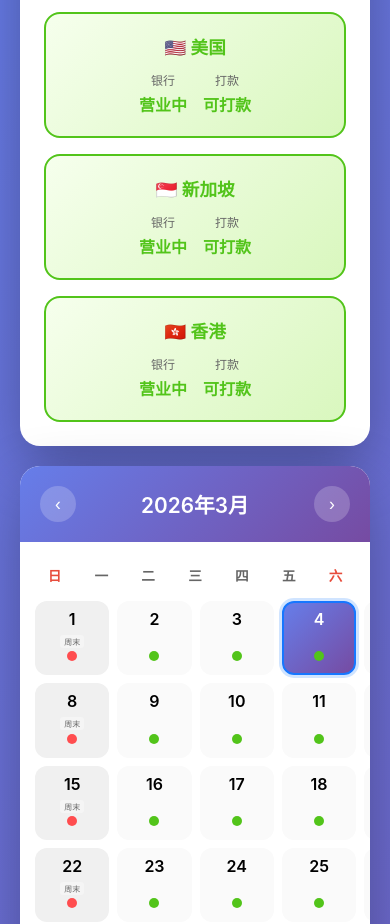
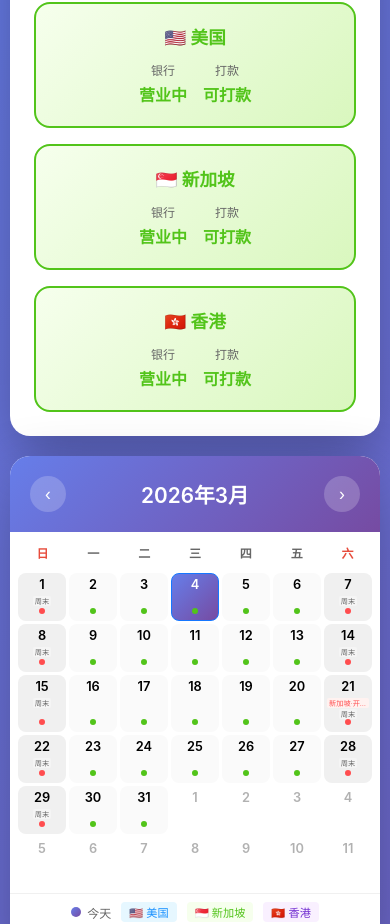
Before and after one commit to libea063-bit/libea063-bit.github.io, a plain HTML site: page index.html in a window 390 px wide. Shown: the part 205-1129 px from the top of the page. Drawn offline with Linux system fonts and the light colour scheme.

Commit message:
Update index.html

```diff
--- a/index.html
+++ b/index.html
@@ -1,3 +1,4 @@
+
 
 <!DOCTYPE html>
 <html lang="zh-CN">
@@ -164,6 +165,7 @@
             border-radius: 20px;
             box-shadow: 0 20px 60px rgba(0,0,0,0.3);
             overflow: hidden;
+            max-width: 100%;
         }
 
         .calendar-header {
@@ -206,6 +208,8 @@
             grid-template-columns: repeat(7, 1fr);
             gap: 8px;
             margin-bottom: 8px;
+            width: 100%;
+            max-width: 100%;
         }
 
         .weekday {
@@ -223,8 +227,10 @@
         .days-grid {
             display: grid;
             grid-template-columns: repeat(7, 1fr);
-            grid-template-rows: repeat(6, 1fr);
             gap: 8px;
+            width: 100%;
+            max-width: 100%;
+            overflow: hidden;
         }
 
         .day-cell {
@@ -240,6 +246,8 @@
             justify-content: flex-start;
             background: #fafafa;
             min-height: 85px;
+            min-width: 0;
+            overflow: hidden;
         }
 
         .day-cell:hover {
@@ -259,7 +267,7 @@
 
         .day-cell.selected {
             border-color: #1677ff;
-            box-shadow: 0 0 0 3px rgba(22, 119, 255, 0.2);
+            /* box-shadow: 0 0 0 3px rgba(22, 119, 255, 0.2); */
         }
 
         .day-number {
@@ -464,24 +472,100 @@
         }
 
         @media (max-width: 768px) {
+            body {
+                padding: 10px;
+            }
+
             .regions-status-row {
                 grid-template-columns: 1fr;
             }
 
+            .calendar-body {
+                padding: 8px;
+            }
+
+            .weekdays {
+                gap: 2px;
+            }
+
+            .weekday {
+                padding: 4px 2px;
+                font-size: 0.75rem;
+            }
+
+            .days-grid {
+                gap: 3px;
+            }
+
             .day-cell {
-                min-height: 70px;
+                aspect-ratio: auto;
+                min-height: 48px;
+                min-width: 0;
+                padding: 3px 2px;
+                border-radius: 8px;
+                border-width: 1.5px;
+            }
+
+            .day-number {
+                font-size: 0.8rem;
+                margin-bottom: 2px;
+            }
+
+            .holiday-badges {
+                gap: 1px;
             }
 
             .holiday-badge-mini {
-                font-size: 0.5rem;
+                font-size: 0.45rem;
+                padding: 0px 2px;
+                border-radius: 2px;
+            }
+
+            .status-dot-single {
+                width: 6px;
+                height: 6px;
+                margin-bottom: 3px;
             }
 
             .legend {
                 gap: 12px;
+                padding: 10px;
             }
 
             .legend-item {
                 font-size: 0.7rem;
+            }
+
+            .legend-section {
+                gap: 10px;
+                padding: 8px 10px;
+            }
+        }
+
+        @media (max-width: 380px) {
+            body {
+                padding: 10px;
+            }
+
+            .calendar-body {
+                padding: 5px;
+            }
+
+            .days-grid {
+                gap: 2px;
+            }
+
+            .day-cell {
+                min-height: 40px;
+                padding: 2px 1px;
+            }
+
+            .day-number {
+                font-size: 0.7rem;
+            }
+
+            .holiday-badge-mini {
+                font-size: 0.4rem;
             }
         }
     </style>
```
